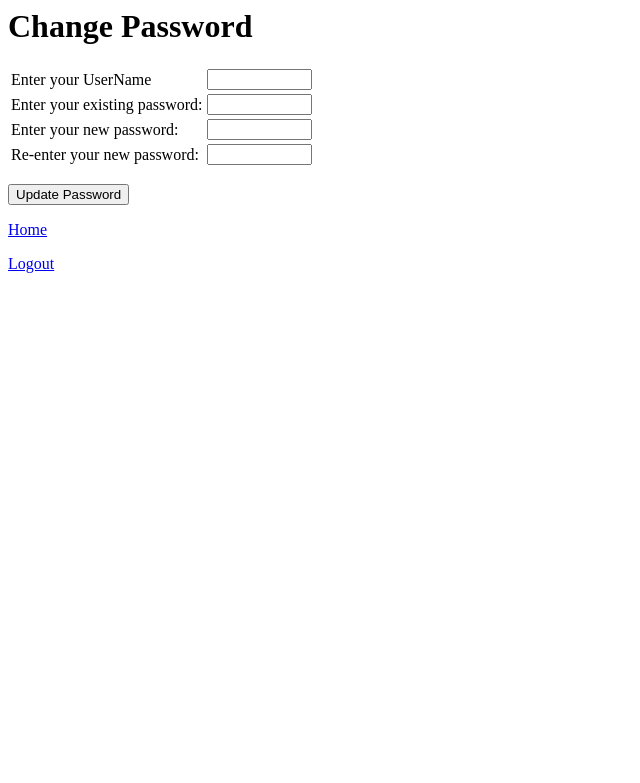
After one commit to lsq6815/Web-Expr, a PHP site: page /forget_pass.html in a window 1280 px wide. The commit adds this page. Shown: the top 783 px of the page, without its empty margins (0-640 px from the left). Run offline with PHP 8.4, Linux system fonts and the light colour scheme.

Commit message:
ADD password change feature

```diff
--- /dev/null
+++ b/forget_pass.html
@@ -0,0 +1,32 @@
+<html>
+<head>
+    <meta http-equiv="Content-Type" content="text/html; charset=iso-8859-1">
+    <title>Password Change</title>
+</head>
+<body>
+    <h1>Change Password</h1>
+    <form method="POST" action="password_change.php">
+        <table>
+            <tr>
+                <td>Enter your UserName</td>
+                <td><input type="username" size="10" name="username"></td>
+            </tr>
+            <tr>
+                <td>Enter your existing password:</td>
+                <td><input type="password" size="10" name="password"></td>
+            </tr>
+            <tr>
+                <td>Enter your new password:</td>
+                <td><input type="password" size="10" name="newpassword"></td>
+            </tr>
+            <tr>
+                <td>Re-enter your new password:</td>
+                <td><input type="password" size="10" name="confirmnewpassword"></td>
+            </tr>
+        </table>
+        <p><input type="submit" value="Update Password">
+    </form>
+    <p><a href="home.php">Home</a>
+    <p><a href="logout.php">Logout</a>
+</body>
+</html>
```
Also changed, not shown: login.php (+19 -0 lines), password_change.php (added, +41 -0 lines).
